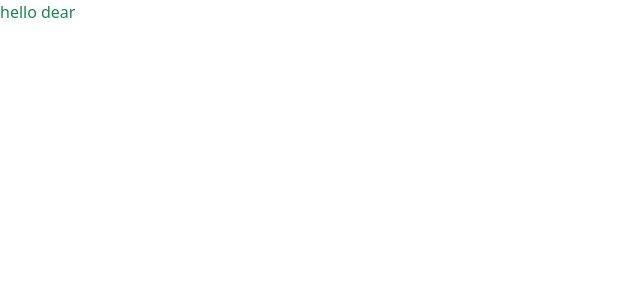
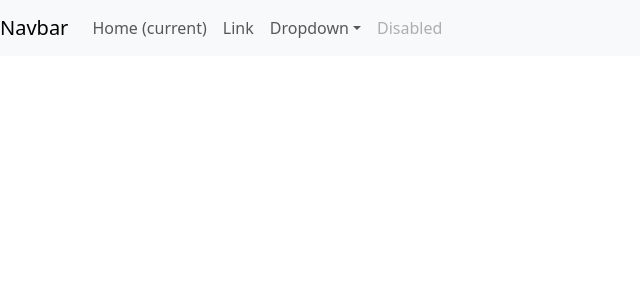
Before and after one commit to tiwaririjul/ICAO, a React (Create React App) app: page / in a window 1280 px wide. Shown: the top 300 px of the page, without its empty margins (0-640 px from the left). Built offline with nearby package versions, Linux system fonts and the light colour scheme.

Commit message:
NavBarPro

```diff
--- a/public/index.html
+++ b/public/index.html
@@ -18,25 +18,27 @@
       integrity="sha384-QWTKZyjpPEjISv5WaRU9OFeRpok6YctnYmDr5pNlyT2bRjXh0JMhjY6hW+ALEwIH"
       crossorigin="anonymous"
     />
+
     <script
-      src="https://cdn.jsdelivr.net/npm/bootstrap@5.3.3/dist/js/bootstrap.bundle.min.js"
-      integrity="sha384-YvpcrYf0tY3lHB60NNkmXc5s9fDVZLESaAA55NDzOxhy9GkcIdslK1eN7N6jIeHz"
+      src="https://code.jquery.com/jquery-3.2.1.slim.min.js"
+      integrity="sha384-KJ3o2DKtIkvYIK3UENzmM7KCkRr/rE9/Qpg6aAZGJwFDMVNA/GpGFF93hXpG5KkN"
       crossorigin="anonymous"
     ></script>
+    <script
+      src="https://cdn.jsdelivr.net/npm/popper.js@1.12.9/dist/umd/popper.min.js"
+      integrity="sha384-ApNbgh9B+Y1QKtv3Rn7W3mgPxhU9K/ScQsAP7hUibX39j7fakFPskvXusvfa0b4Q"
+      crossorigin="anonymous"
+    ></script>
+    <script
+      src="https://cdn.jsdelivr.net/npm/bootstrap@4.0.0/dist/js/bootstrap.min.js"
+      integrity="sha384-JZR6Spejh4U02d8jOt6vLEHfe/JQGiRRSQQxSfFWpi1MquVdAyjUar5+76PVCmYl"
+      crossorigin="anonymous"
+    ></script>
+
     <title>React App</title>
   </head>
   <body>
     <noscript>You need to enable JavaScript to run this app.</noscript>
     <div id="root"></div>
-    <!--
-      This HTML file is a template.
-      If you open it directly in the browser, you will see an empty page.
-
-      You can add webfonts, meta tags, or analytics to this file.
-      The build step will place the bundled scripts into the <body> tag.
-
-      To begin the development, run `npm start` or `yarn start`.
-      To create a production bundle, use `npm run build` or `yarn build`.
-    -->
   </body>
 </html>
--- a/src/App.js
+++ b/src/App.js
@@ -3,7 +3,67 @@
 function App() {
   return (
     <>
-      <div className="text-success">hello dear</div>
+      <nav class="navbar navbar-expand-lg navbar-light bg-light">
+        <a class="navbar-brand" href="#">
+          Navbar
+        </a>
+        <button
+          class="navbar-toggler"
+          type="button"
+          data-toggle="collapse"
+          data-target="#navbarSupportedContent"
+          aria-controls="navbarSupportedContent"
+          aria-expanded="false"
+          aria-label="Toggle navigation"
+        >
+          <span class="navbar-toggler-icon"></span>
+        </button>
+
+        <div class="collapse navbar-collapse" id="navbarSupportedContent">
+          <ul class="navbar-nav mr-auto">
+            <li class="nav-item active">
+              <a class="nav-link" href="#">
+                Home <span class="sr-only">(current)</span>
+              </a>
+            </li>
+            <li class="nav-item">
+              <a class="nav-link" href="#">
+                Link
+              </a>
+            </li>
+            <li class="nav-item dropdown">
+              <a
+                class="nav-link dropdown-toggle"
+                href="#"
+                id="navbarDropdown"
+                role="button"
+                data-toggle="dropdown"
+                aria-haspopup="true"
+                aria-expanded="false"
+              >
+                Dropdown
+              </a>
+              <div class="dropdown-menu" aria-labelledby="navbarDropdown">
+                <a class="dropdown-item" href="#">
+                  Action
+                </a>
+                <a class="dropdown-item" href="#">
+                  Another action
+                </a>
+                <div class="dropdown-divider"></div>
+                <a class="dropdown-item" href="#">
+                  Something else here
+                </a>
+              </div>
+            </li>
+            <li class="nav-item">
+              <a class="nav-link disabled" href="#">
+                Disabled
+              </a>
+            </li>
+          </ul>
+        </div>
+      </nav>
     </>
   );
 }
```
